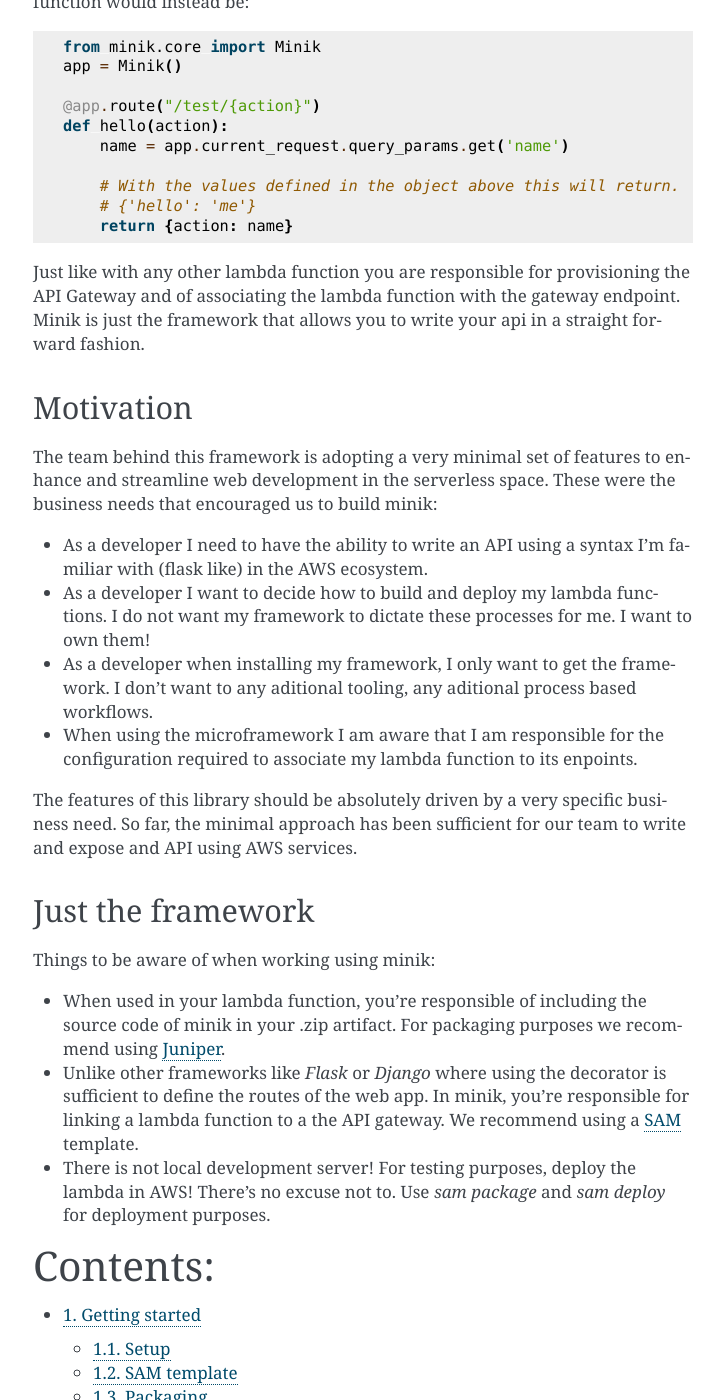
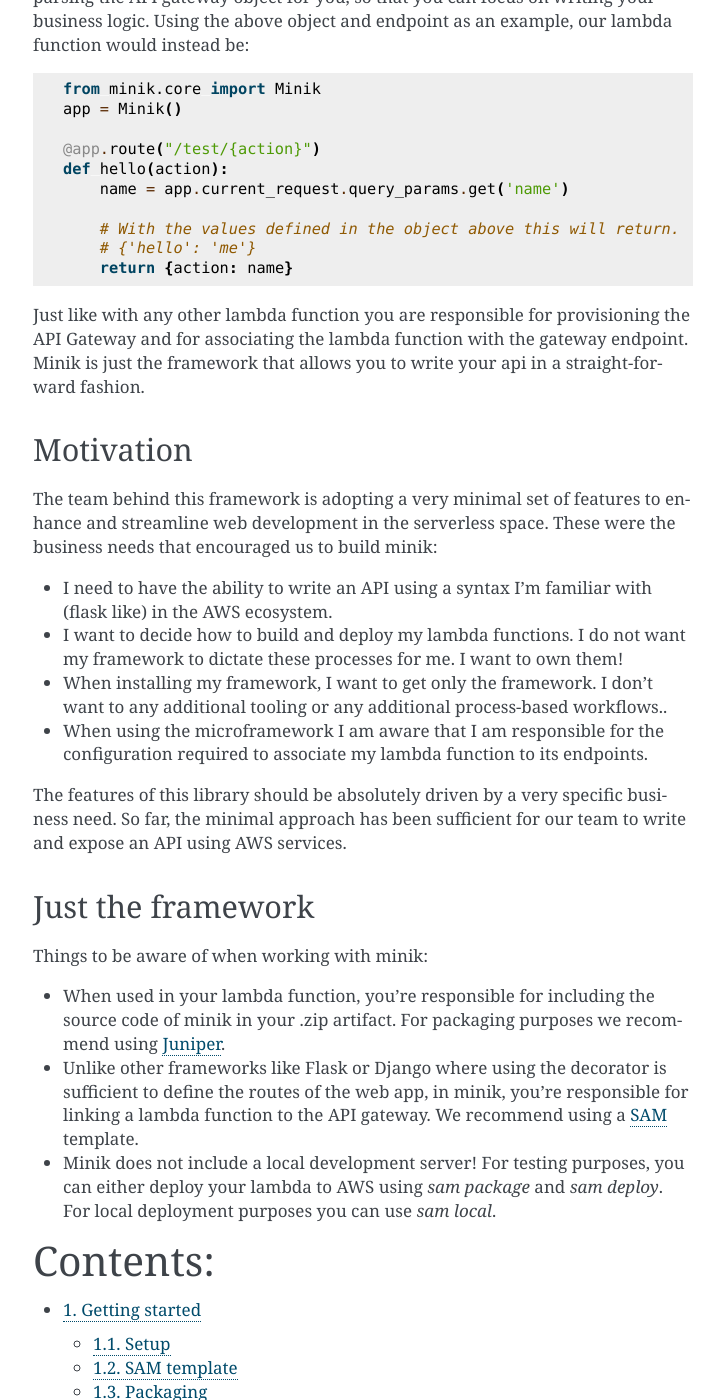
Before and after one commit to eabglobal/minik, a Sphinx documentation site: the page built from docs/index.rst, in a window 1280 px wide and 1400 px high, scrolled down 1755 px. Shown: the whole window, without its empty margins (387-1111 px from the left). Built offline with Sphinx 7.4.7, drawn with Linux system fonts in a browser that asks for light colours; some of the changed text lies outside the part shown.

```diff
--- /dev/null
+++ b/docs/_templates/sidebarintro.html
@@ -0,0 +1,14 @@
+  <h1 class="logo"><a href="#">minik</a></h1>
+
+  <p>
+    <iframe src="https://ghbtns.com/github-btn.html?user=eabglobal&repo=minik&type=watch&size=large"
+      allowtransparency="true" frameborder="0" scrolling="0" width="200px" height="35px"></iframe>
+  </p>
+
+  <h3>Useful Links</h3>
+  <ul>
+    <li><a href="https://github.com/eabglobal/minik">Minik @ GitHub</a></li>
+    <li><a href="https://pypi.org/project/minik/">Minik @ PyPI</a></li>
+    <li><a href="https://github.com/eabglobal/minik/issues">Issue Tracker</a></li>
+    <li><a href="https://github.com/eabglobal/minik/blob/master/CHANGES.rst">Release History</a></li>
+  </ul>
--- a/docs/conf.py
+++ b/docs/conf.py
@@ -96,7 +96,10 @@ html_static_path = ['_static']
 # default: ``['localtoc.html', 'relations.html', 'sourcelink.html',
 # 'searchbox.html']``.
 #
-# html_sidebars = {}
+# Custom sidebar templates, maps document names to template names.
+html_sidebars = {
+    'index': ['sidebarintro.html', 'searchbox.html'],
+}
 
 
 # -- Options for HTMLHelp output ---------------------------------------------
--- a/docs/index.rst
+++ b/docs/index.rst
@@ -3,14 +3,16 @@
    You can adapt this file completely to your liking, but it should at least
    contain the root `toctree` directive.
 
-Welcome to minik's documentation!
+Welcome to minik's documentation
 =================================
+
+|circle| |pypi version| |apache license|
 
 Minik is a python microframework used to write clean APIs in the serverless domain.
 
 As a developer working in AWS, if you would like to have full control of your development
 process while having access to a familiar interface, minik is the framework for you.
-To build your first API using minik, `SAM`_ and `Juniper`_ go to the :doc:`quickstart`.
+To build your first API using minik, SAM and Juniper go to :doc:`quickstart`.
 
 Familiar interface
 ******************
@@ -100,8 +102,8 @@ Using the above object and endpoint as an example, our lambda function would ins
 
 
 Just like with any other lambda function you are responsible for provisioning the
-API Gateway and of associating the lambda function with the gateway endpoint. Minik
-is just the framework that allows you to write your api in a straight forward fashion.
+API Gateway and for associating the lambda function with the gateway endpoint. Minik
+is just the framework that allows you to write your api in a straight-forward fashion.
 
 Motivation
 **********
@@ -110,34 +112,35 @@ The team behind this framework is adopting a very minimal set of features to enh
 and streamline web development in the serverless space. These were the business
 needs that encouraged us to build minik:
 
-- As a developer I need to have the ability to write an API using a syntax I'm
-  familiar with (flask like) in the AWS ecosystem.
-- As a developer I want to decide how to build and deploy my lambda functions. I do
-  not want my framework to dictate these processes for me. I want to own them!
-- As a developer when installing my framework, I only want to get the framework.
-  I don't want to any aditional tooling, any aditional process based workflows.
+- I need to have the ability to write an API using a syntax I'm familiar with
+  (flask like) in the AWS ecosystem.
+- I want to decide how to build and deploy my lambda functions. I do not want
+  my framework to dictate these processes for me. I want to own them!
+- When installing my framework, I want to get only the framework. I don’t want
+  to any additional tooling or any additional process-based workflows..
 - When using the microframework I am aware that I am responsible for the configuration
-  required to associate my lambda function to its enpoints.
+  required to associate my lambda function to its endpoints.
 
 
 The features of this library should be absolutely driven by a very specific
 business need. So far, the minimal approach has been sufficient for our team to
-write and expose and API using AWS services.
+write and expose an API using AWS services.
 
 Just the framework
 ******************
 
-Things to be aware of when working using minik:
+Things to be aware of when working with minik:
 
-- When used in your lambda function, you're responsible of including the source
+- When used in your lambda function, you're responsible for including the source
   code of minik in your .zip artifact. For packaging purposes we recommend using
   `Juniper`_.
-- Unlike other frameworks like `Flask` or `Django` where using the decorator is
-  sufficient to define the routes of the web app. In minik, you're responsible for
-  linking a lambda function to a the API gateway. We recommend using a `SAM`_ template.
-- There is not local development server! For testing purposes, deploy the lambda
-  in AWS! There's no excuse not to. Use `sam package` and `sam deploy` for deployment
-  purposes.
+- Unlike other frameworks like Flask or Django where using the decorator is
+  sufficient to define the routes of the web app, in minik, you’re responsible
+  for linking a lambda function to the API gateway. We recommend using a
+  `SAM`_ template.
+- Minik does not include a local development server! For testing purposes, you can
+  either deploy your lambda to AWS using `sam package` and `sam deploy`. For local
+  deployment purposes you can use `sam local`.
 
 
 .. _SAM: https://github.com/awslabs/serverless-application-model
@@ -145,6 +148,14 @@ Things to be aware of when working using minik:
 .. _Serverless: https://serverless.com/
 .. _Juniper: https://github.com/eabglobal/juniper
 
+.. |circle| image:: https://circleci.com/gh/eabglobal/minik/tree/master.svg?style=shield
+    :target: https://circleci.com/gh/eabglobal/minik/tree/master
+
+.. |pypi version| image:: https://img.shields.io/pypi/v/minik.svg
+    :target: https://pypi.org/project/minik/
+
+.. |apache license| image:: https://img.shields.io/github/license/eabglobal/minik.svg
+    :target: https://github.com/eabglobal/minik/blob/master/LICENSE
 
 Contents:
 =========
--- a/minik/__init__.py
+++ b/minik/__init__.py
@@ -5,4 +5,4 @@
     :license: Apache License, Version 2.0, see LICENSE for more details.
 """
 
-__version__ = '0.1.7'
+__version__ = '0.2.0'
```
Also changed, not shown: other parts of docs/index.rst (+4 -4 lines), CHANGES.rst (+10 -0 lines), README.rst (+12 -1 lines), docs/quickstart.rst (+22 -12 lines), 1 other file.
